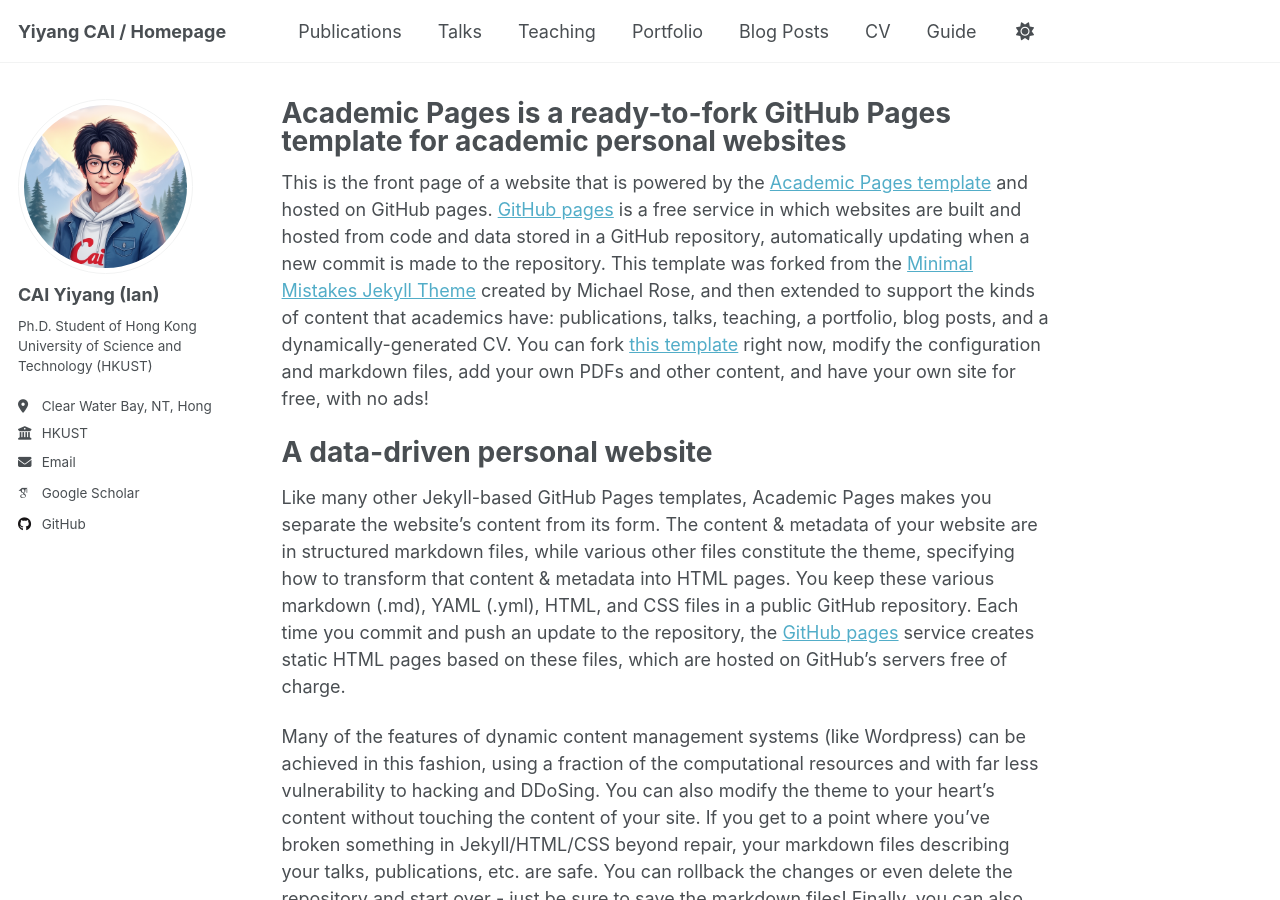
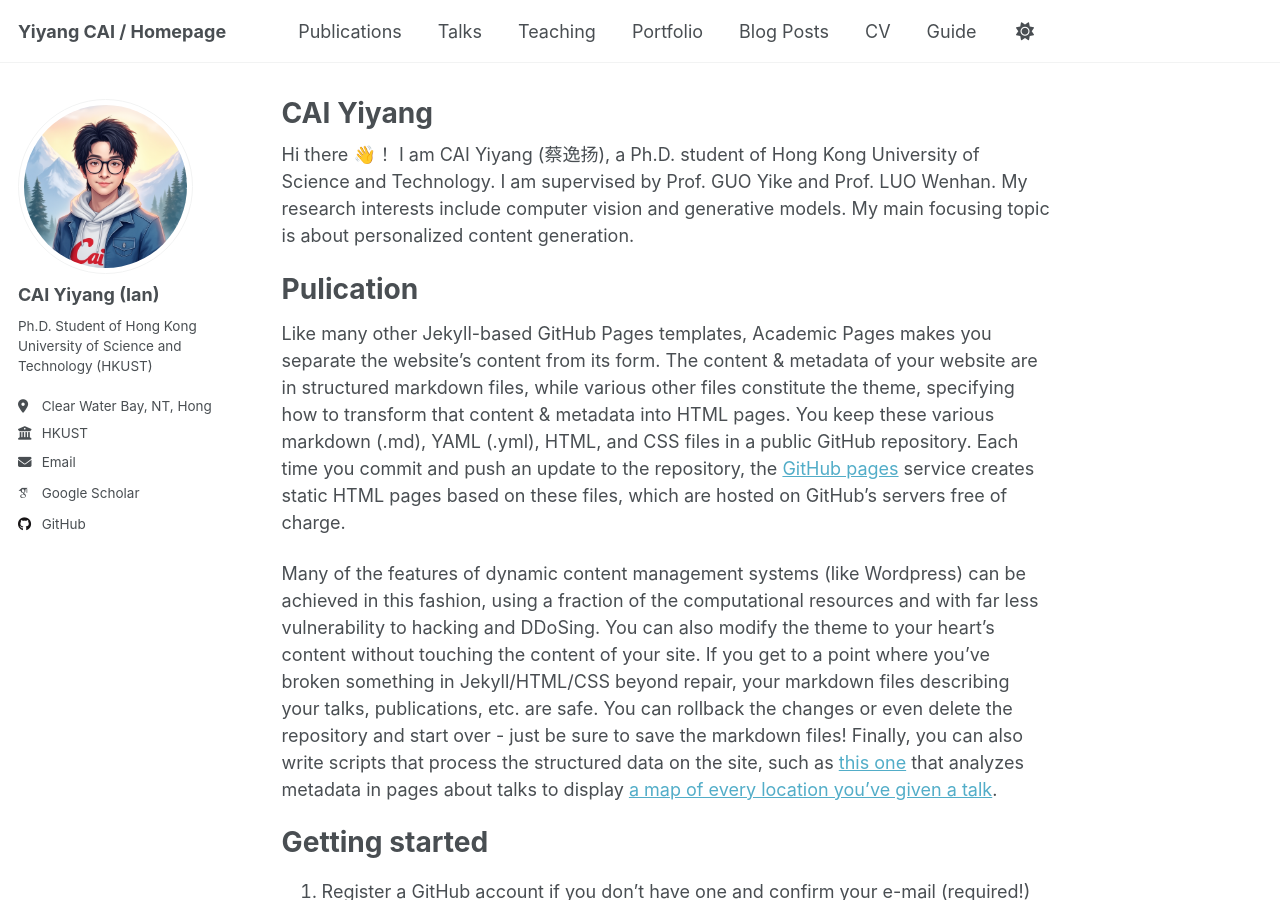
Before and after one commit to YIYANGCAI/YIYANGCAI.github.io, a Jekyll site: the page built from _pages/about.md, in a window 1280 px wide and 900 px high. Built offline with Jekyll 4.4.1, drawn with Linux system fonts in a browser that asks for light colours; some web fonts are replaced.

Commit message:
update about page

```diff
--- a/_pages/about.md
+++ b/_pages/about.md
@@ -1,15 +1,15 @@
 ---
 permalink: /
-title: "Academic Pages is a ready-to-fork GitHub Pages template for academic personal websites"
+title: "CAI Yiyang"
 author_profile: true
 redirect_from:
   - /about/
   - /about.html
 ---
 
-This is the front page of a website that is powered by the [Academic Pages template](https://github.com/academicpages/academicpages.github.io) and hosted on GitHub pages. [GitHub pages](https://pages.github.com) is a free service in which websites are built and hosted from code and data stored in a GitHub repository, automatically updating when a new commit is made to the repository. This template was forked from the [Minimal Mistakes Jekyll Theme](https://mmistakes.github.io/minimal-mistakes/) created by Michael Rose, and then extended to support the kinds of content that academics have: publications, talks, teaching, a portfolio, blog posts, and a dynamically-generated CV. You can fork [this template](https://github.com/academicpages/academicpages.github.io) right now, modify the configuration and markdown files, add your own PDFs and other content, and have your own site for free, with no ads!
+Hi there 👋！ I am CAI Yiyang (蔡逸扬), a Ph.D. student of Hong Kong University of Science and Technology. I am supervised by Prof. GUO Yike and Prof. LUO Wenhan. My research interests include computer vision and generative models. My main focusing topic is about personalized content generation.
 
-A data-driven personal website
+Pulication
 ======
 Like many other Jekyll-based GitHub Pages templates, Academic Pages makes you separate the website's content from its form. The content & metadata of your website are in structured markdown files, while various other files constitute the theme, specifying how to transform that content & metadata into HTML pages. You keep these various markdown (.md), YAML (.yml), HTML, and CSS files in a public GitHub repository. Each time you commit and push an update to the repository, the [GitHub pages](https://pages.github.com/) service creates static HTML pages based on these files, which are hosted on GitHub's servers free of charge.
 
```
